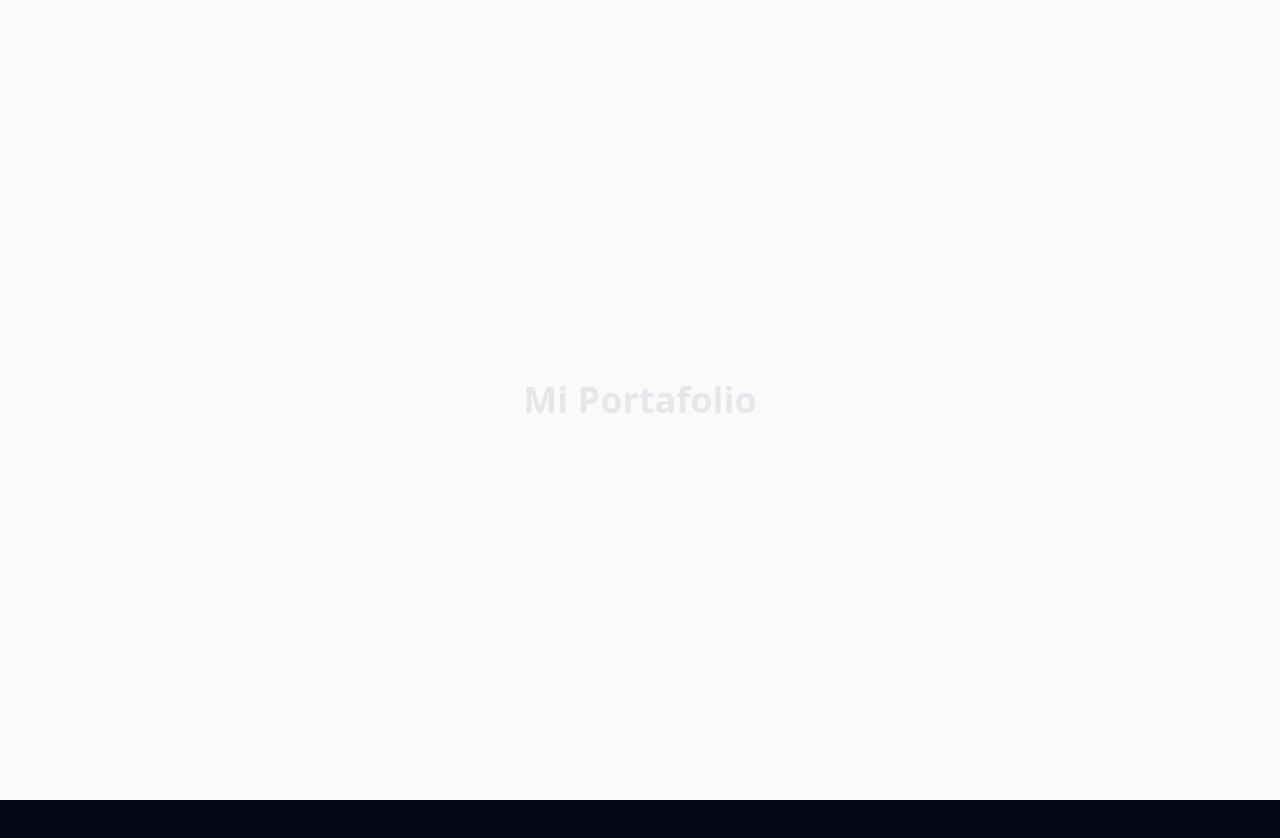
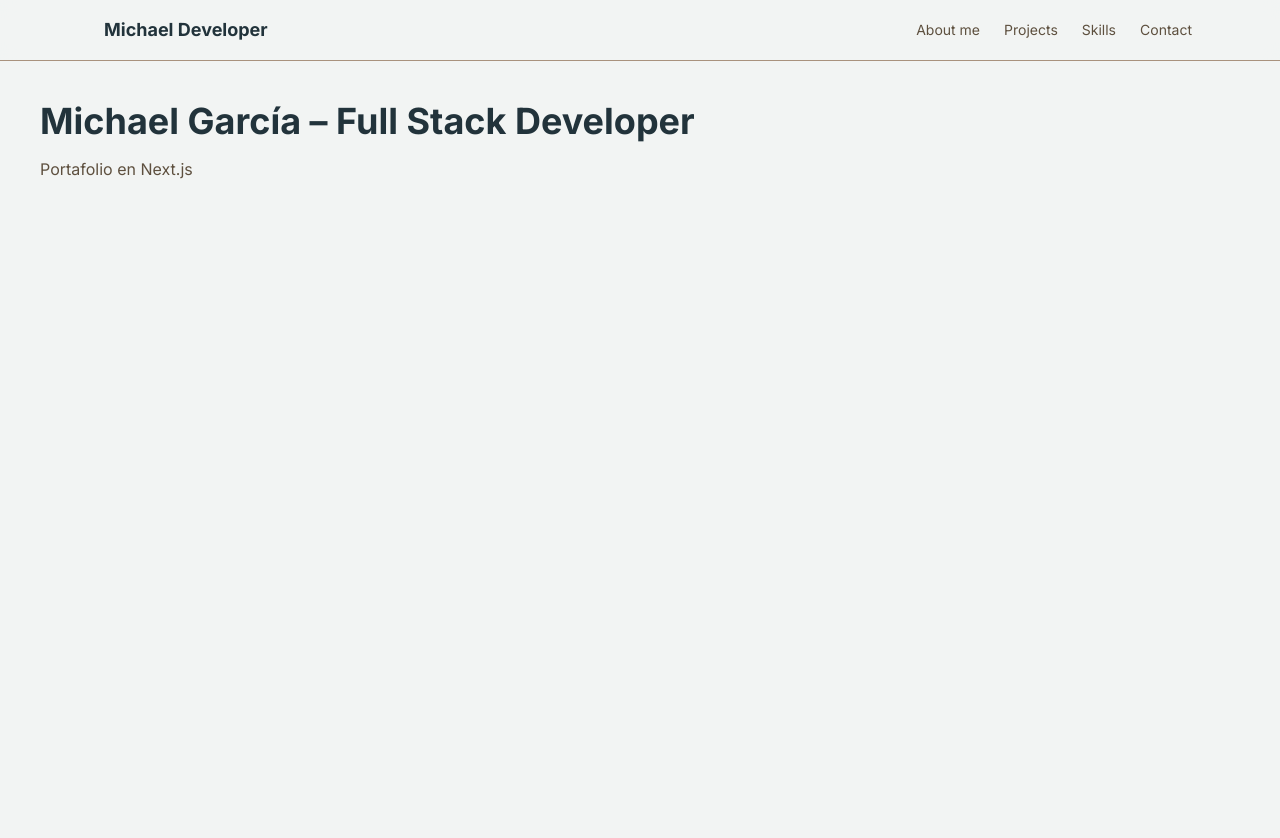
Before and after one commit to itsmikenakanodev/portafolio-mg, a Next.js app: page / in a window 1280 px wide. Shown: the top 838 px of the page. Before the commit the page ends 800 px from the top, so only its background shows below. Built offline with nearby package versions, Linux system fonts and the light colour scheme.

Commit message:
Feat: Creación del Navbar y modificación de la paleta de colores

```diff
--- a/src/app/globals.css
+++ b/src/app/globals.css
@@ -1,19 +1,43 @@
 @import "tailwindcss";
 
 :root {
-  --background: #020617;
-  --foreground: #e5e7eb;
-  --card: #111827;
-  --primary: #38bdf8;
-  --secondary-text: #9ca3af;
+  --background: #f2f4f3;
+  --card: #a9927d;
+
+  --foreground: #0a0908;
+  --secondary-text: #5e503f;
+
+  --primary: #22333b;
+  --primary-hover: #5e503f;
+
+  --border: #a9927d;
 }
+
+.dark {
+  --background: #0a0908;
+  --card: #22333b;
+
+  --foreground: #f2f4f3;
+  --secondary-text: #a9927d;
+
+  --primary: #a9927d;
+  --primary-hover: #5e503f;
+
+  --border: #22333b;
+}
+
 
 @theme inline {
   --color-background: var(--background);
+  --color-card: var(--card);
+
   --color-foreground: var(--foreground);
-  --color-card: var(--card);
+  --color-secondary-text: var(--secondary-text);
+
   --color-primary: var(--primary);
-  --color-secondary-text: var(--secondary-text);
+  --color-primary-hover: var(--primary-hover);
+
+  --color-border: var(--border);
 }
 
 body {
--- a/src/app/page.tsx
+++ b/src/app/page.tsx
@@ -1,12 +1,17 @@
-
+import Navbar from "@/components/Navbar";
 export default function Home() {
   return (
-    <div className="flex min-h-screen items-center justify-center bg-zinc-50 font-sans dark:bg-black">
-      <main className="min-h-screen flex items-center justify-center">
-      <h1 className="text-4xl font-bold">
-        Mi Portafolio
-      </h1>
-    </main>
-    </div>
+    <>
+      <Navbar />
+      <main className="min-h-screen justify-left items-center bg-background text-foreground p-10">
+        <h1 className="text-4xl font-bold text-primary">
+          Michael García – Full Stack Developer
+        </h1>
+
+        <p className="mt-4 text-secondary-text">
+          Portafolio en Next.js
+        </p>
+      </main>
+    </>
   );
 }
--- a/src/components/Navbar.tsx
+++ b/src/components/Navbar.tsx
@@ -0,0 +1,42 @@
+"use client"
+
+import Link from "next/link"
+
+export default function Navbar() {
+  return (
+    <header className="sticky top-0 z-50 bg-background/80 backdrop-blur border-b border-border">
+      <nav className="max-w-6xl mx-auto flex items-center justify-between px-6 py-4">
+        <Link
+          href="/"
+          className="px-4 text-lg font-bold text-primary shrink-0"
+        >
+          Michael Developer
+        </Link>
+
+        {/* Links */}
+        <ul className="hidden md:flex items-center gap-6 text-sm text-secondary-text">
+          <li>
+            <a href="#about" className="hover:text-primary transition">
+              About me
+            </a>
+          </li>
+          <li>
+            <a href="#projects" className="hover:text-primary transition">
+              Projects
+            </a>
+          </li>
+          <li>
+            <a href="#skills" className="hover:text-primary transition">
+              Skills
+            </a>
+          </li>
+          <li>
+            <a href="#contact" className="hover:text-primary transition">
+              Contact
+            </a>
+          </li>
+        </ul>
+      </nav>
+    </header>
+  )
+}
```
